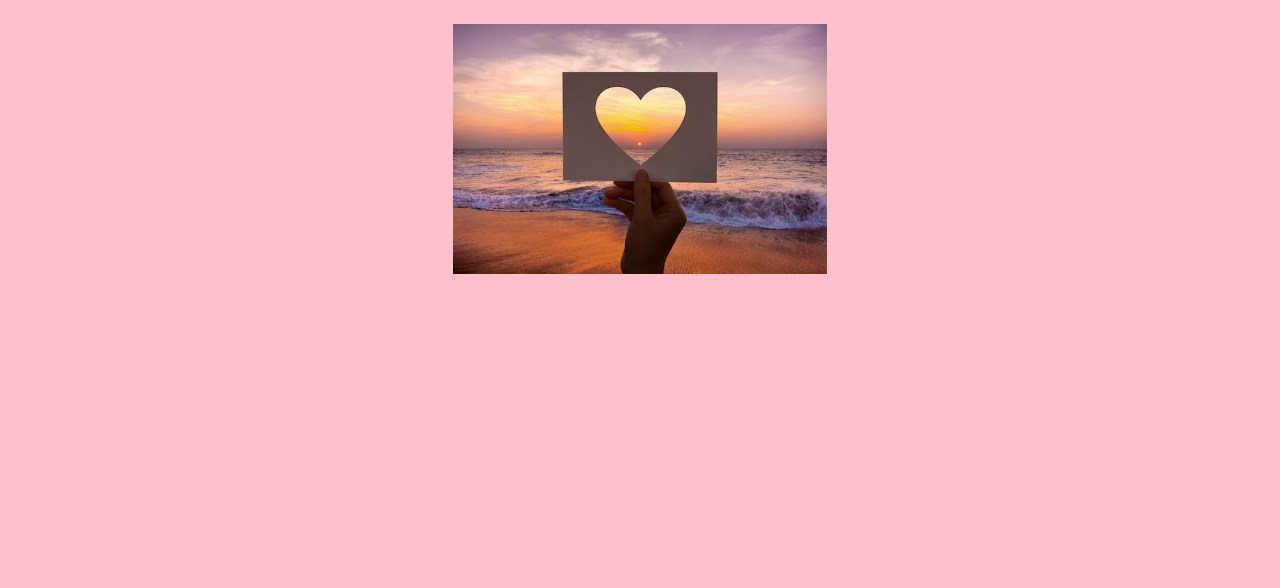
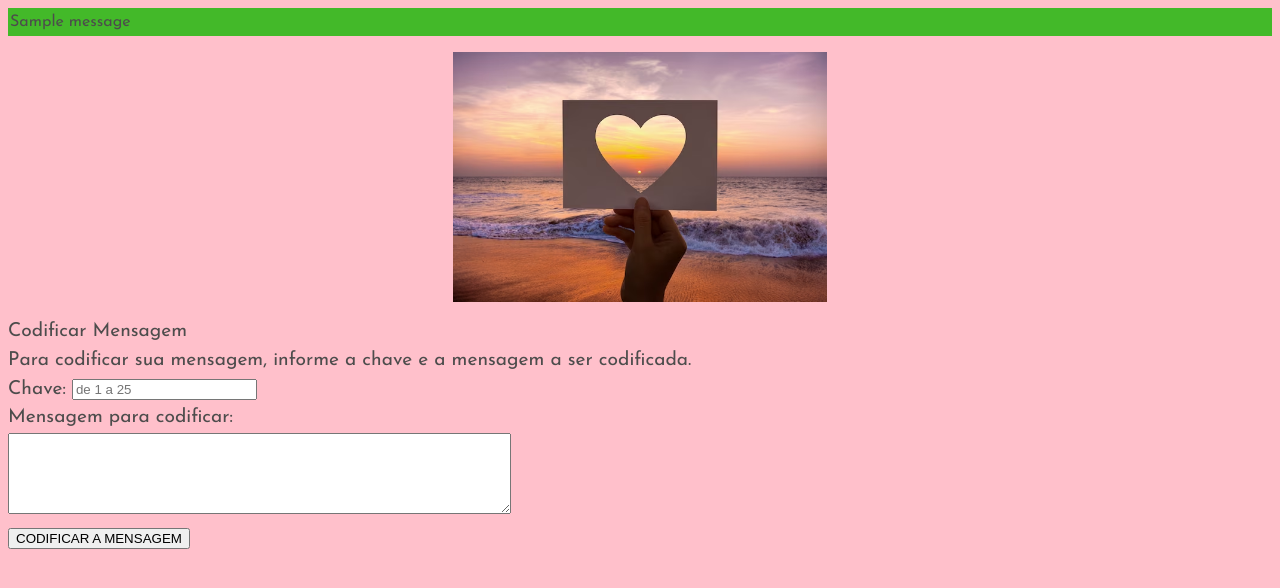
Before and after one commit to Amanda3Ti/Caeser-Cipher, a Flask app: page /encode in a window 1280 px wide. Shown: the top 588 px of the page. Run offline with Flask 3, Linux system fonts and the light colour scheme; one stand-in notice (Sample message) is shown.

Commit message:
adicionar formulário

```diff
--- a/app/__init__.py
+++ b/app/__init__.py
@@ -1,15 +1,27 @@
-from flask import Flask, render_template
+from flask import Flask, render_template, request, flash
 
 def create_app():
 
     app = Flask(__name__)
+    app.config['SECRET_KEY'] = 'sfyuokuitgudutyikujl'
 
     @app.route("/")
     def home(name='Home'):
         return render_template('index.html', name=name)
 
-    @app.route("/encode")
+    @app.route("/encode", methods=('GET', 'POST'))
     def encode(name='Encode'):
+        if request.method =='POST':
+            cipher_key = request.form['cipher_key']
+            message = request.form['message']
+
+            if not cipher_key:
+                flash('A chave é obrigatória...')
+            elif not message:
+                flash('A mensagem é necessária...')
+            else:
+                flash("ENCODE")
+
         return render_template('encode.html', name=name)
 
     return app
--- a/app/static/css/style.css
+++ b/app/static/css/style.css
@@ -13,6 +13,13 @@
     font-family: Josefin Sans;
     font-size: 1.2rem;
     line-height: 1.5;
+}
+
+.alert {
+    font-size: 1rem;
+    padding: 2px;
+    color: var(--color-text);
+    background-color: var(--color-primary-dark);
 }
 
 .info {
--- a/app/templates/base.html
+++ b/app/templates/base.html
@@ -13,6 +13,12 @@
 
 </head>
 <body>
+    <span class="flash-message">
+        {% for message in get_flashed_messages() %}
+        <div class="alert">{{ message }}</div>
+        {% endfor %}
+    </span>
+
     <header class="header-container">
         <img class="header-logo" src="{{ url_for('static', filename='images/logo.jpeg') }}">
     </header>
--- a/app/templates/encode.html
+++ b/app/templates/encode.html
@@ -1,7 +1,49 @@
 {% extends 'base.html' %}
 
 {% block content %}
-    <div class="encoded-message">
-        {{ encodedmessage }}
+    <div class="cipher-encode-decode-container">
+        <div class="cipher-title">
+            Codificar Mensagem
+        </div>
+
+        <div class="cipher-description">
+            Para codificar sua mensagem, informe a chave e a mensagem a ser codificada.
+        </div>
+
+        <div class="cipher-content">
+            <form method="post">
+                <label for="Chave">
+                    Chave:
+                </label>
+                <input
+                type="text"
+                name="cipher_key"
+                id="cipher_key"
+                placeholder="de 1 a 25"
+                >
+
+                <br />
+
+                <label for="message">
+                    Mensagem para codificar:
+                </label>
+                <br />
+                <textarea
+                    name="message"
+                    id="message"
+                    cols="60"
+                    rows="5"
+                    placeholder="Digite sua mensagem aqui..."
+                >
+                </textarea>
+
+                <br />
+
+                <button type="submit">
+                    CODIFICAR A MENSAGEM
+                </button>
+            </form>
+        </div>
+
     </div>
 {% endblock %}
--- a/app/templates/index.html
+++ b/app/templates/index.html
@@ -4,7 +4,7 @@
     <div class="info">
         O Código de César, como ficou conhecido era um sistema simples de substituição, no qual cada letra da mensagem original era trocada pela letra que se situa três posições à sua frente. Desta forma, a letra A era trocada por D, B por E, e assim por diante.
     </div>
-    <div class="Cipher Container">
+    <div class="cipher-container">
         <a href="/encode">
             <div class="cipher-container-item">
                 <img class="header-logo" src="{{ url_for('static', filename='images/logo.jpeg') }}">
```
